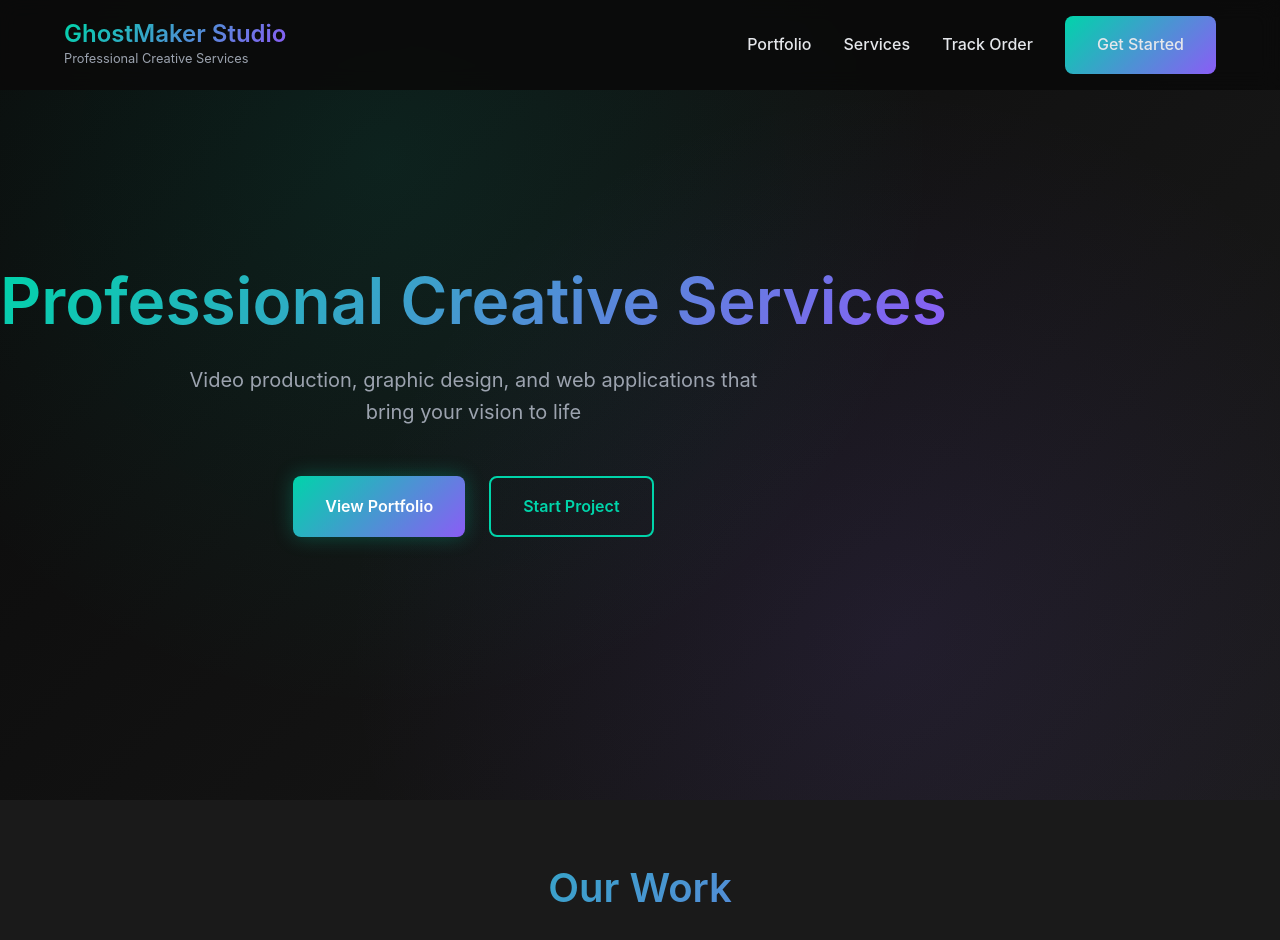
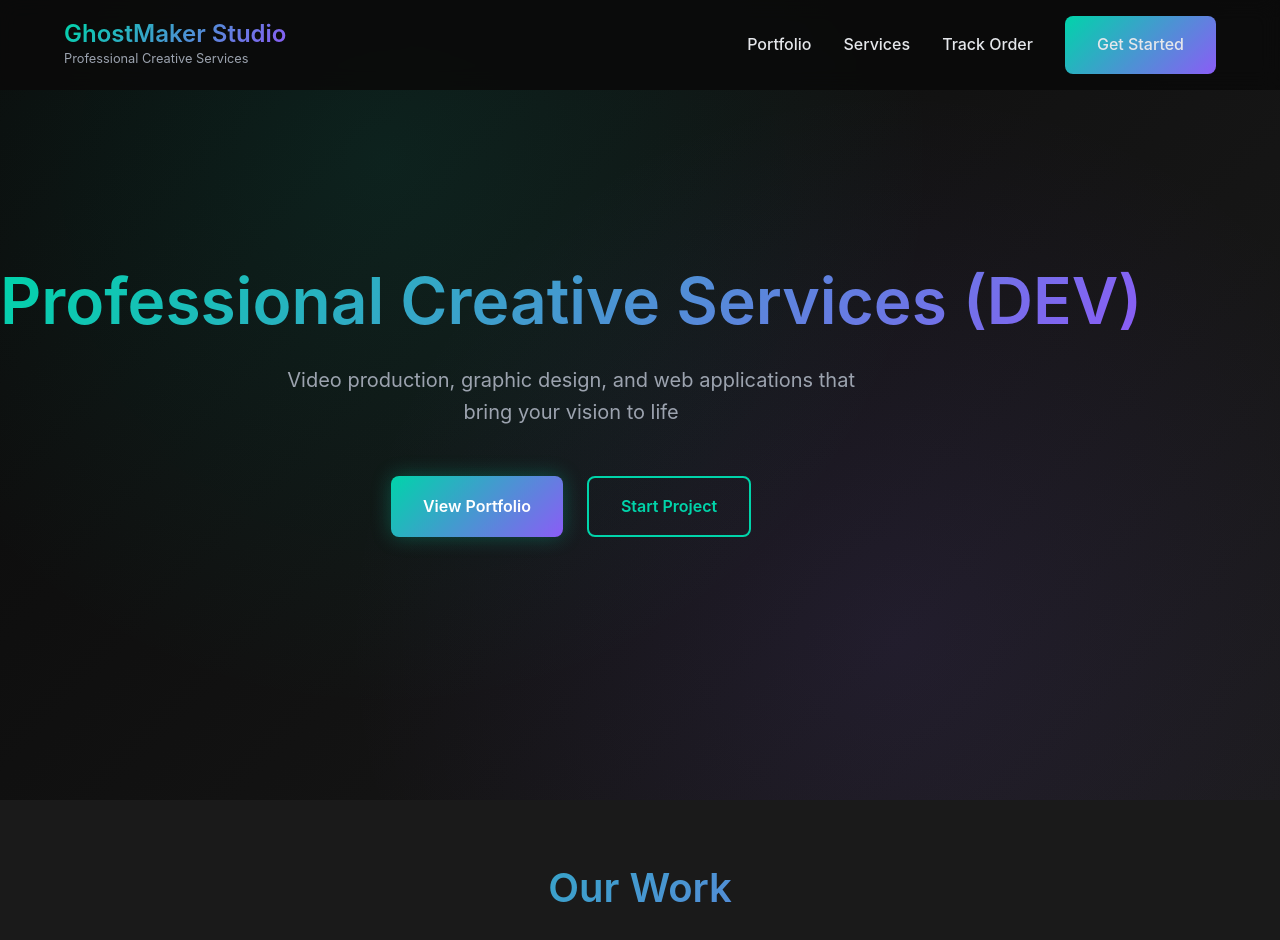
Before and after one commit to GhostMakerStudio/GhostMakerStudioWeb, a website: page index.html in a window 1280 px wide. Shown: the top 940 px of the page. Drawn offline with Linux system fonts and the light colour scheme.

Commit message:
Test dev workflow - add DEV indicator to hero title

```diff
--- a/index.html
+++ b/index.html
@@ -27,7 +27,7 @@
     <!-- Hero Section -->
     <section class="hero">
         <div class="hero-content">
-            <h1 class="hero-title">Professional Creative Services</h1>
+            <h1 class="hero-title">Professional Creative Services (DEV)</h1>
             <p class="hero-subtitle">Video production, graphic design, and web applications that bring your vision to life</p>
             <div class="hero-actions">
                 <a href="#portfolio" class="btn btn-primary">View Portfolio</a>
```
